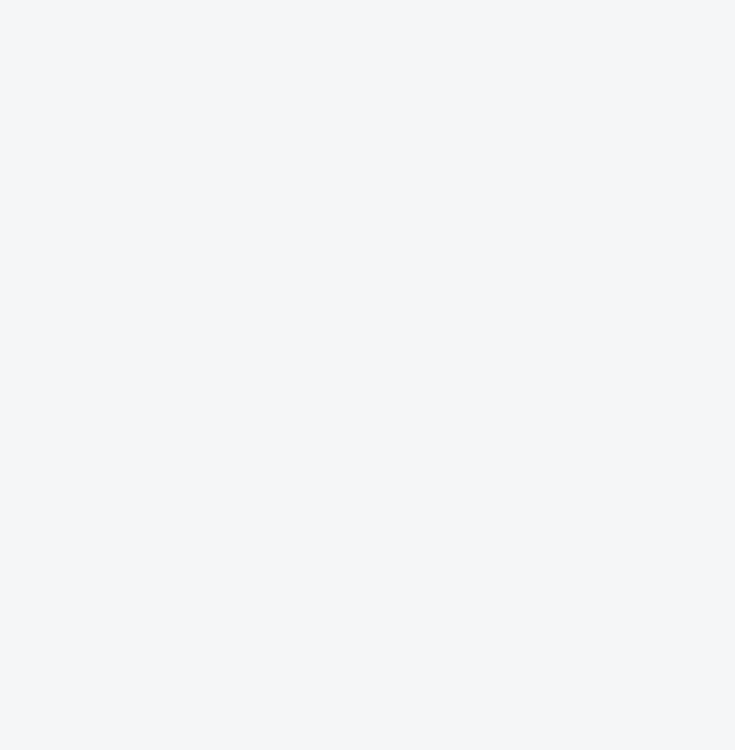
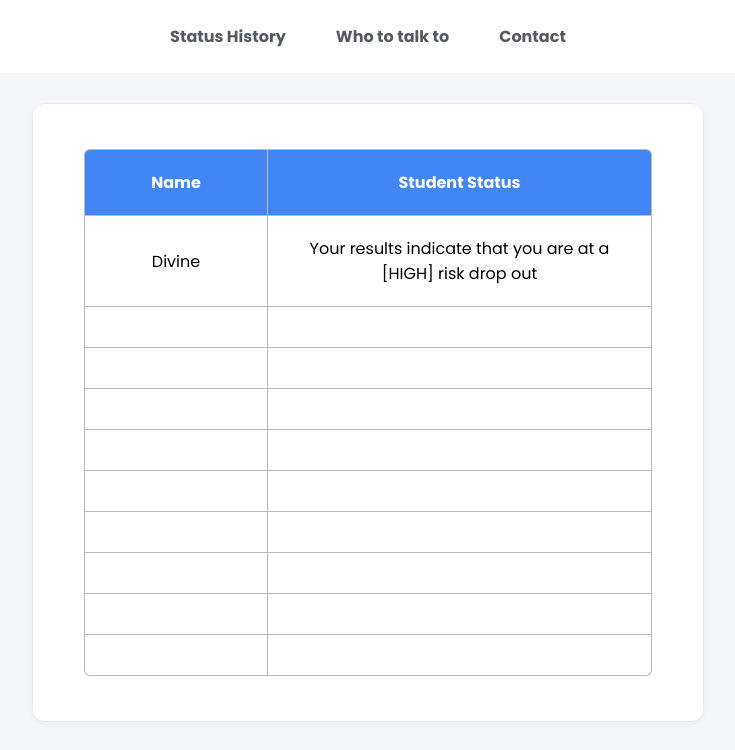
Before and after one commit to J0shcodes/dropout-analytic-tool, a React (Create React App) app: page /teacher_table in a window 1280 px wide. Before the commit this address had no page. Shown: the top 750 px of the page, without its empty margins (272-1007 px from the left). Built offline with nearby package versions, Linux system fonts and the light colour scheme.

Commit message:
feat: add table component

```diff
--- /dev/null
+++ b/src/TeacherTable.jsx
@@ -0,0 +1,40 @@
+import GeneralNav from "./shared/GeneralNav";
+import Layout from "./shared/Layout";
+import classes from "./styles/TeacherTable.module.css";
+
+const TeacherTable = () => {
+  const theading = ["Name", "Student Status"];
+  const tbody = Array.from({ length: 10 }, (x) => ({ name: "", status: "" }));
+  tbody[0].name = "Divine";
+  tbody[0].status =
+    "Your results indicate that you are at a [HIGH] risk drop out";
+
+  return (
+    <>
+      <GeneralNav />
+      <Layout>
+        <section className={classes.cont}>
+          <table className={classes.table}>
+            <thead className={classes.thead}>
+              <tr>
+                {theading.map((head) => (
+                  <th key={head}>{head}</th>
+                ))}
+              </tr>
+            </thead>
+            <tbody className={classes.tbody}>
+              {tbody.map(({ name, status }, i) => (
+                <tr key={i}>
+                  <td>{name}</td>
+                  <td>{status}</td>
+                </tr>
+              ))}
+            </tbody>
+          </table>
+        </section>
+      </Layout>
+    </>
+  );
+};
+
+export default TeacherTable;
--- a/src/index.js
+++ b/src/index.js
@@ -12,6 +12,7 @@ import StudentSignup from './StudentSignup';
 import TeacherSignup from './TeacherSignup'
 import Review from './Review';
 import reportWebVitals from './reportWebVitals';
+import TeacherTable from './TeacherTable';
 
 const root = ReactDOM.createRoot(document.getElementById('root'));
 root.render(
@@ -24,6 +25,7 @@ root.render(
       <Route path="/teacher_signup" element={<TeacherSignup />}/>
       <Route path="/student_signup" element={<StudentSignup />}/>
       <Route path="/review" element={<Review />}/>
+      <Route path="/teacher_table" element={<TeacherTable /> }/>
     </Routes>
   </BrowserRouter>
   // </React.StrictMode>
--- /dev/null
+++ b/src/shared/GeneralNav.jsx
@@ -0,0 +1,25 @@
+import { Link } from "react-router-dom";
+import classes from "./GeneralNav.module.css";
+
+const GeneralNav = () => {
+  const links = [
+    { href: "status_history", text: "Status History" },
+    { href: "who_to_talk_to", text: "Who to talk to" },
+    { href: "contact", text: "Contact" },
+  ];
+  return (
+    <nav className={classes.nav}>
+      <ul className={classes.nav__lists}>
+        {links.map(({ href, text }) => (
+          <li key={href} className={classes.nav__list}>
+            <Link to={href} className={classes.nav__link}>
+              {text}
+            </Link>
+          </li>
+        ))}
+      </ul>
+    </nav>
+  );
+};
+
+export default GeneralNav;
--- /dev/null
+++ b/src/shared/GeneralNav.module.css
@@ -0,0 +1,61 @@
+.nav, .nav * {
+    box-sizing: border-box;
+    margin: 0;
+    padding: 0;
+}
+
+.nav {
+    background: #fff;
+    padding: 14px 5px;
+}
+
+.nav__lists {
+    list-style: none;
+    display: flex;
+    align-items: center;
+    justify-content: center;
+    width: 100%;
+    flex-wrap: wrap;
+}
+
+.nav__list {
+    margin-right: 10px;
+}
+
+.nav__list:last-child {
+    margin-right: 0;
+}
+
+.nav__link {
+    text-decoration: none;
+    color: #545A61;
+    display: block;
+    font-weight: bold;
+    padding: 10px 20px;
+    transition: all 0.2s ease-in-out;
+}
+
+.nav__link:hover {
+    opacity: 0.8;
+}
+
+/* .login {
+    text-decoration: none;
+    background: #f5f6f4;
+    color: #545a61;
+    padding: 8px 12px;
+    font-size: 14px;
+    font-weight: 700;
+    border-radius: 6px;
+    margin-right: 8px;
+}
+
+.signup {
+    text-decoration: none;
+    background: #170C37;
+    color: #fff;
+    padding: 8px 12px;
+    font-size: 14px;
+    border-radius: 6px;
+    margin-right: 8px;
+} */
--- /dev/null
+++ b/src/styles/TeacherTable.module.css
@@ -0,0 +1,81 @@
+.cont {
+  background: #FFFFFF;
+  border: 0.5px solid #E6E9EC;
+  box-shadow: 0px 2px 4px rgba(0, 0, 0, 0.04);
+  border-radius: 12px;
+  padding: 45px 51px;
+  margin-top: 30px;
+  margin-bottom: 50px;
+}
+
+.table__cont {
+  overflow: hidden;
+  border-radius: 30px;
+}
+
+.table {
+  table-layout: fixed;
+  width: 100%;
+  border-collapse: collapse;
+  margin-right: auto;
+  margin-left: auto;
+  max-width: 568px;
+  text-align: center;
+  border-collapse: separate;
+  border-spacing: 0;
+}
+
+.table tr th,
+.table tr td {
+  border-right: 1px solid #bbb;
+  border-bottom: 1px solid #bbb;
+}
+
+.thead tr th {
+  background: #4285F4;
+  color: #fff;
+}
+
+.table tr th:first-child,
+.table tr td:first-child {
+  border-left: 1px solid #bbb;
+}
+
+.table tr th:first-child,
+.table tr td:first-child {
+  border-left: 1px solid #bbb;
+}
+
+.table tr th {
+  border-top: solid 1px #bbb;
+}
+
+/* top-left border-radius */
+.table tr:first-child th:first-child {
+  border-top-left-radius: 6px;
+}
+
+/* top-right border-radius */
+.table tr:first-child th:last-child {
+  border-top-right-radius: 6px;
+}
+
+/* bottom-left border-radius */
+.table tr:last-child td:first-child {
+  border-bottom-left-radius: 6px;
+}
+
+/* bottom-right border-radius */
+.table tr:last-child td:last-child {
+  border-bottom-right-radius: 6px;
+}
+
+.thead th:nth-child(1) {
+  width: 25%;
+  /* width: max-content; */
+}
+
+.table th,
+.table td {
+  padding: 20px;
+}
```
